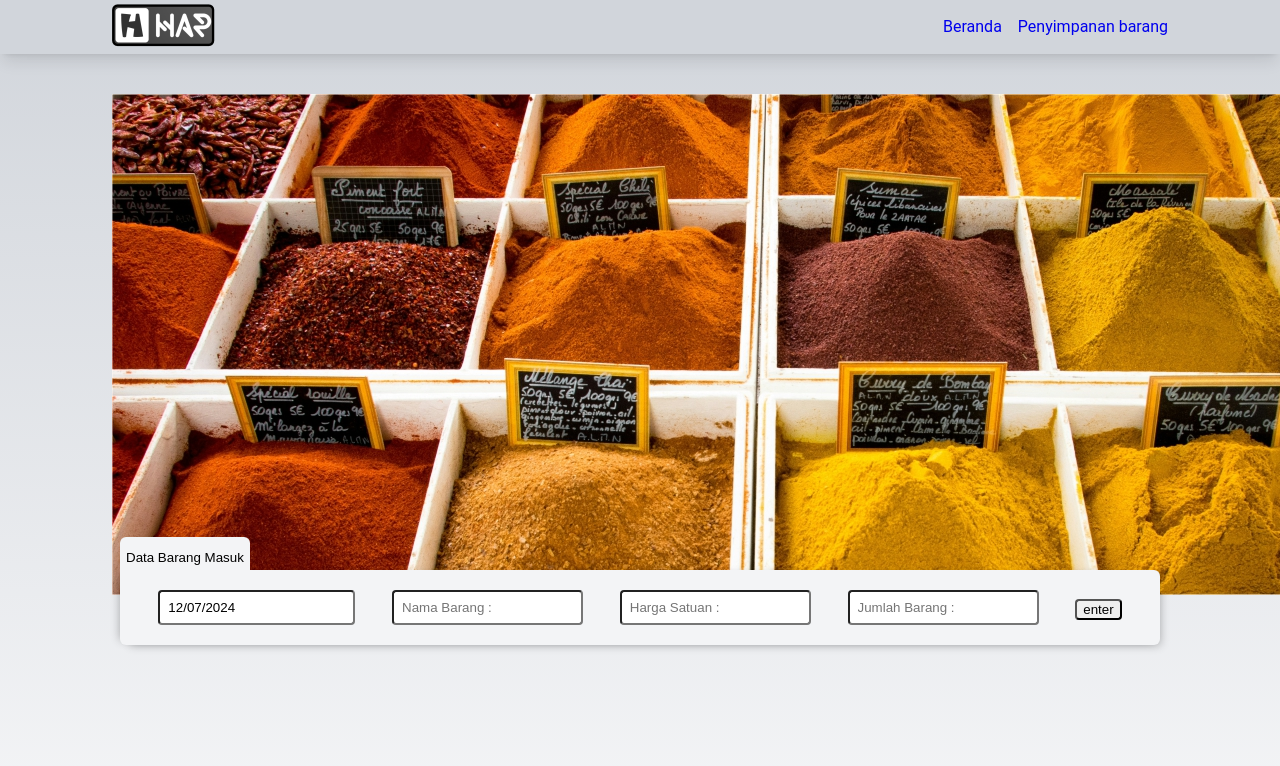
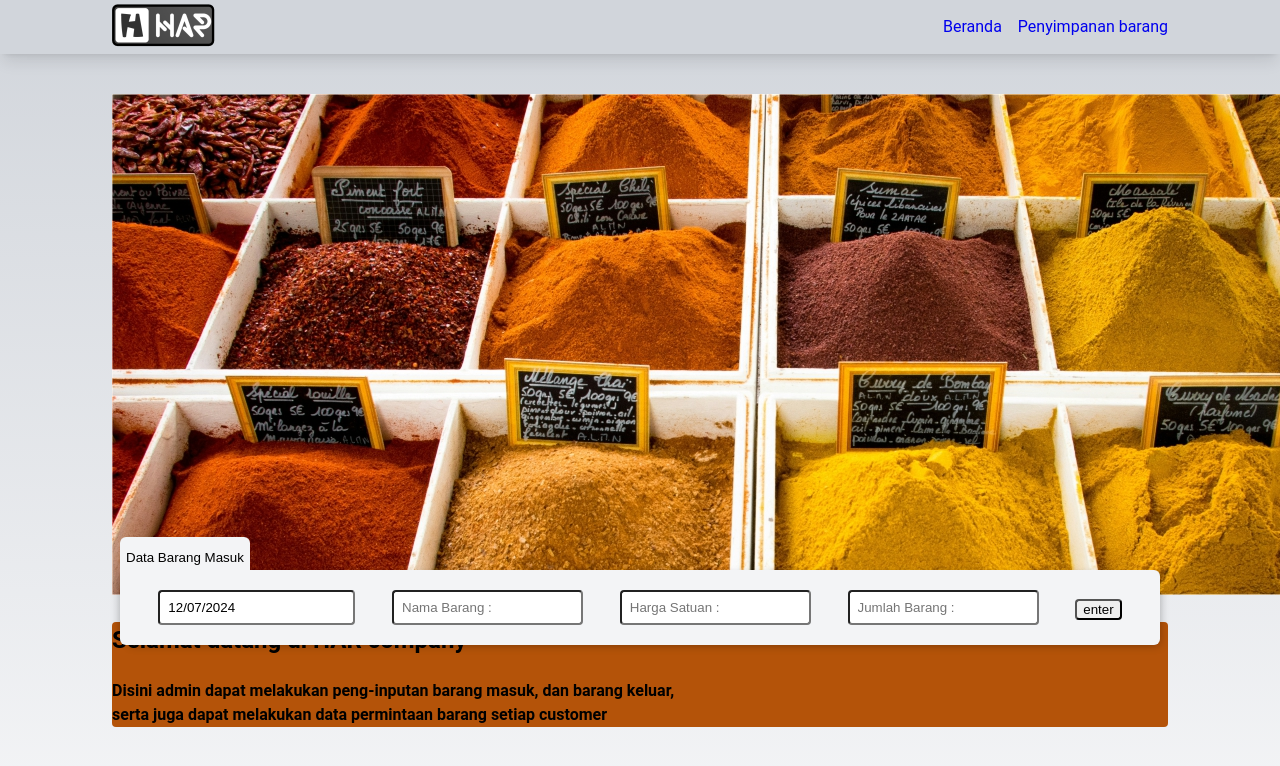
Before and after one commit to irsyadalaudin/items-storage, a React (Vite) app in the folder admin/: page / in a window 1280 px wide. Shown: the top 766 px of the page. Built offline with nearby package versions, Linux system fonts and the light colour scheme.

Commit message:
added h2 and h4 text

```diff
--- a/admin/src/components/Home.jsx
+++ b/admin/src/components/Home.jsx
@@ -4,9 +4,10 @@ const Home = () => {
     return (
         <div className='mt-10 mb-16 px-28 relative'>
             <img className='' src={homeBg} alt='' />
-            {/* <img className='w-97 h-97,5' src={homeBg} alt='' /> */}
-            {/* <h1>Selamat datang di HAR company</h1>
-            <h3>Disini admin dapat melakukan peng-inputan barang masuk, dan barang keluar, <br /> serta juga dapat melakukan data permintaan barang setiap customer</h3> */}
+            <div className='bg-amber-700 rounded w-430 h-176'>
+                <h2>Selamat datang di HAR company</h2>
+                <h4>Disini admin dapat melakukan peng-inputan barang masuk, dan barang keluar, <br /> serta juga dapat melakukan data permintaan barang setiap customer</h4>
+            </div>
         </div>
     )
 }
```
